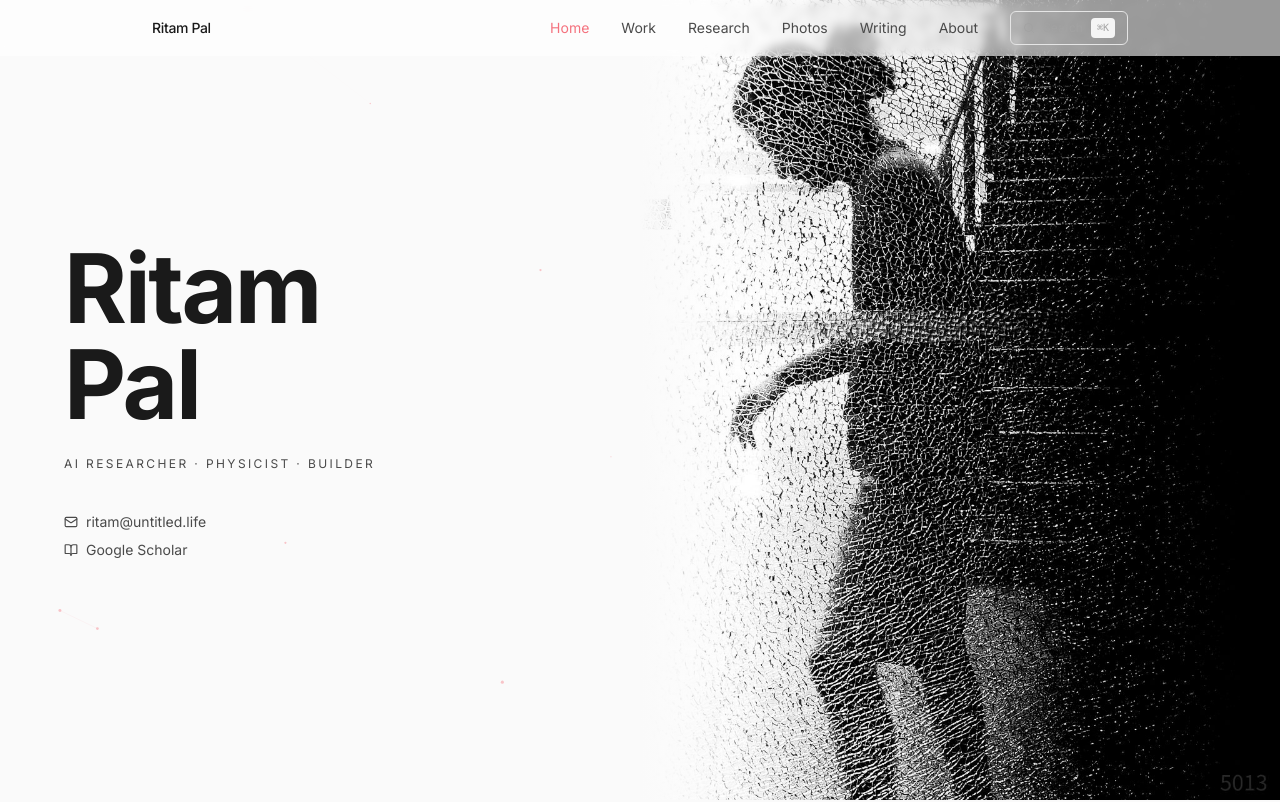
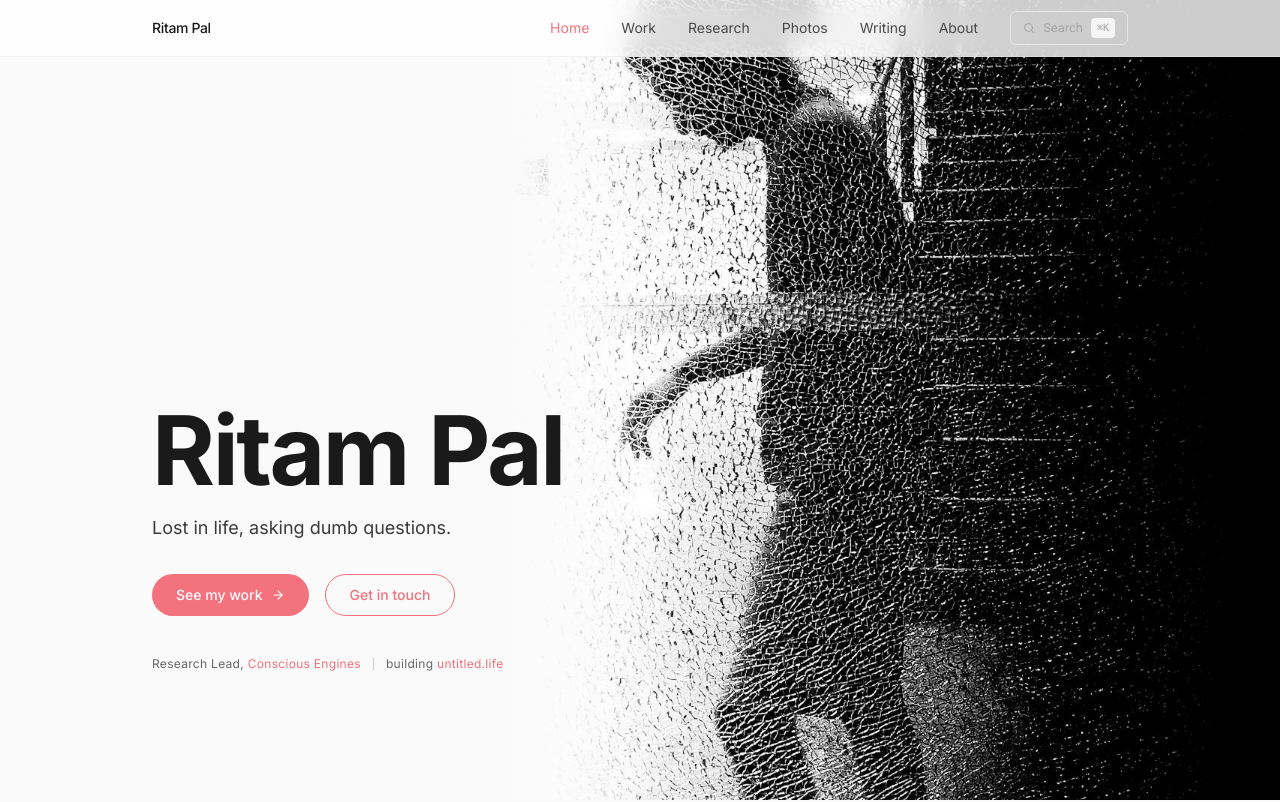
Before and after one commit to ritams/ritams.github.io, a Next.js app: page / in a window 1280 px wide. Shown: the top 802 px of the page. Built offline with nearby package versions, Linux system fonts and the light colour scheme.

Commit message:
Hero rework: image 3/5 right, text overlay, accent buttons, rounded cards, frosted nav, spacious inner pages

```diff
--- a/app/about/page.tsx
+++ b/app/about/page.tsx
@@ -37,7 +37,7 @@ function CopyEmail() {
 export default function AboutPage() {
   return (
     <PageWrapper>
-      <div className="max-w-5xl mx-auto px-6 pt-20 pb-12">
+      <div className="max-w-5xl mx-auto px-6 pt-28 pb-20">
         <div className="grid md:grid-cols-[280px_1fr] gap-12 md:gap-16">
           {/* Photo + contact sidebar */}
           <motion.div
@@ -46,7 +46,7 @@ export default function AboutPage() {
             transition={{ duration: 0.5 }}
             className="space-y-6"
           >
-            <div className="w-full rounded-lg overflow-hidden">
+            <div className="w-full rounded-xl overflow-hidden">
               <Image
                 src="/ritam-silhouette.jpg"
                 alt="Ritam Pal"
--- a/app/page.tsx
+++ b/app/page.tsx
@@ -1,115 +1,10 @@
 'use client';
 
-import { useEffect, useRef } from 'react';
 import Image from 'next/image';
 import Link from 'next/link';
 import { motion } from 'framer-motion';
-import { ArrowRight, Mail, BookOpen } from 'lucide-react';
+import { ArrowRight } from 'lucide-react';
 import PageWrapper from '@/components/PageWrapper';
-
-// A minimal generative art element — slowly drifting connected dots
-function ConstellationCanvas() {
-  const canvasRef = useRef<HTMLCanvasElement>(null);
-
-  useEffect(() => {
-    const canvas = canvasRef.current;
-    if (!canvas) return;
-    const ctx = canvas.getContext('2d');
-    if (!ctx) return;
-
-    let animId: number;
-    let width = 0;
-    let height = 0;
-
-    interface Point {
-      x: number;
-      y: number;
-      vx: number;
-      vy: number;
-      r: number;
-    }
-
-    let points: Point[] = [];
-    const TERRACOTTA = '#F4727E';
-
-    const resize = () => {
-      width = canvas.parentElement?.clientWidth || window.innerWidth;
-      height = canvas.parentElement?.clientHeight || 400;
-      canvas.width = width;
-      canvas.height = height;
-    };
-
-    const init = () => {
-      resize();
-      const count = Math.min(Math.floor(width / 80), 12);
-      points = Array.from({ length: count }, () => ({
-        x: Math.random() * width,
-        y: Math.random() * height,
-        vx: (Math.random() - 0.5) * 0.3,
-        vy: (Math.random() - 0.5) * 0.3,
-        r: Math.random() * 1.5 + 0.5,
-      }));
-    };
-
-    const draw = () => {
-      ctx.clearRect(0, 0, width, height);
-
-      for (const p of points) {
-        p.x += p.vx;
-        p.y += p.vy;
-        if (p.x < 0 || p.x > width) p.vx *= -1;
-        if (p.y < 0 || p.y > height) p.vy *= -1;
-      }
-
-      const maxDist = 180;
-      for (let i = 0; i < points.length; i++) {
-        for (let j = i + 1; j < points.length; j++) {
-          const dx = points[i].x - points[j].x;
-          const dy = points[i].y - points[j].y;
-          const dist = Math.sqrt(dx * dx + dy * dy);
-          if (dist < maxDist) {
-            const alpha = (1 - dist / maxDist) * 0.15;
-            ctx.strokeStyle = TERRACOTTA;
-            ctx.globalAlpha = alpha;
-            ctx.lineWidth = 0.5;
-            ctx.beginPath();
-            ctx.moveTo(points[i].x, points[i].y);
-            ctx.lineTo(points[j].x, points[j].y);
-            ctx.stroke();
-          }
-        }
-      }
-
-      for (const p of points) {
-        ctx.globalAlpha = 0.4;
-        ctx.fillStyle = TERRACOTTA;
-        ctx.beginPath();
-        ctx.arc(p.x, p.y, p.r, 0, Math.PI * 2);
-        ctx.fill();
-      }
-
-      ctx.globalAlpha = 1;
-      animId = requestAnimationFrame(draw);
-    };
-
-    init();
-    draw();
-    window.addEventListener('resize', init);
-
-    return () => {
-      cancelAnimationFrame(animId);
-      window.removeEventListener('resize', init);
-    };
-  }, []);
-
-  return (
-    <canvas
-      ref={canvasRef}
-      className="absolute inset-0 w-full h-full pointer-events-none"
-      aria-hidden="true"
-    />
-  );
-}
 
 const exploreCards = [
   { href: '/work', label: 'Work', tags: 'AI · Startups · Engineering' },
@@ -121,14 +16,15 @@ const exploreCards = [
 export default function HomePage() {
   return (
     <PageWrapper>
-      {/* Hero — barnali-style: photo left, name + tagline right, minimal */}
-      <section className="relative min-h-screen -mt-14 pt-0 grid md:grid-cols-2">
-        {/* Photo — fills left half, bleeds behind nav */}
+      {/* Hero — image 3/5 width from right, text overlaid */}
+      <section className="relative min-h-screen -mt-14">
+        {/* Background image — 3/5 width, right-aligned */}
         <motion.div
           initial={{ opacity: 0 }}
           animate={{ opacity: 1 }}
-          transition={{ duration: 0.8 }}
-          className="relative hidden md:block order-2"
+          transition={{ duration: 1 }}
+          className="absolute top-0 right-0 bottom-0 hidden md:block"
+          style={{ width: '60%' }}
         >
           <Image
             src="/ritam-silhouette.jpg"
@@ -137,82 +33,87 @@ export default function HomePage() {
             className="object-cover object-center"
             priority
           />
-          <div className="absolute inset-y-0 left-0 w-24 bg-gradient-to-r from-[#fafafa] to-transparent" />
+          {/* Subtle gradient on left edge for seamless blend */}
+          <div className="absolute inset-y-0 left-0 w-32 bg-gradient-to-r from-[#fafafa] to-transparent" />
         </motion.div>
 
-        {/* Text — right side, like barnali: just name, tagline, contact */}
-        <div className="relative flex items-center order-1 md:order-1">
-          <div className="absolute inset-0 overflow-hidden">
-            <ConstellationCanvas />
-          </div>
+        {/* Mobile: full-width image */}
+        <motion.div
+          initial={{ opacity: 0 }}
+          animate={{ opacity: 1 }}
+          transition={{ duration: 1 }}
+          className="absolute inset-0 md:hidden"
+        >
+          <Image
+            src="/ritam-silhouette.jpg"
+            alt="Ritam Pal"
+            fill
+            className="object-cover object-top"
+            priority
+          />
+          <div className="absolute inset-0 bg-gradient-to-t from-[#fafafa]/90 via-[#fafafa]/40 to-transparent" />
+        </motion.div>
 
-          <div className="relative z-10 px-6 md:px-16 py-32 md:py-0">
+        {/* Text content — aligned with nav (max-w-5xl mx-auto px-6) */}
+        <div className="relative z-10 max-w-5xl mx-auto px-6 min-h-screen flex flex-col justify-end pb-24 md:pb-32">
           <motion.h1
             initial={{ opacity: 0, y: 20 }}
             animate={{ opacity: 1, y: 0 }}
-              transition={{ duration: 0.6, delay: 0.2 }}
+            transition={{ duration: 0.6, delay: 0.3 }}
             className="text-6xl md:text-8xl font-bold tracking-tight text-[#1a1a1a] leading-[1.05]"
           >
-              Ritam<br />Pal
+            Ritam Pal
           </motion.h1>
 
           <motion.p
             initial={{ opacity: 0, y: 20 }}
             animate={{ opacity: 1, y: 0 }}
-              transition={{ duration: 0.6, delay: 0.35 }}
-              className="mt-6 text-xs text-[#4a4a4a] tracking-[0.2em] uppercase"
+            transition={{ duration: 0.6, delay: 0.45 }}
+            className="mt-4 text-base md:text-lg text-[#3a3a3a] max-w-md"
           >
-              AI Researcher &middot; Physicist &middot; Builder
+            Lost in life, asking dumb questions.
           </motion.p>
 
+          {/* Buttons */}
           <motion.div
             initial={{ opacity: 0, y: 20 }}
             animate={{ opacity: 1, y: 0 }}
-              transition={{ duration: 0.6, delay: 0.5 }}
-              className="mt-10 space-y-2"
+            transition={{ duration: 0.6, delay: 0.6 }}
+            className="mt-8 flex gap-4"
           >
-              <a
-                href="mailto:ritam@untitled.life"
-                className="flex items-center gap-2 text-sm text-[#4a4a4a] hover:text-terracotta transition-colors"
+            <Link
+              href="/work"
+              className="inline-flex items-center gap-2 px-6 py-2.5 bg-terracotta text-white text-sm font-medium rounded-full hover:bg-[#e0626e] transition-colors"
             >
-                <Mail size={14} />
-                ritam@untitled.life
-              </a>
-              <a
-                href="https://scholar.google.com/citations?user=9_ndyPcAAAAJ&hl=en"
-                target="_blank"
-                rel="noopener noreferrer"
-                className="flex items-center gap-2 text-sm text-[#4a4a4a] hover:text-terracotta transition-colors"
+              See my work
+              <ArrowRight size={14} />
+            </Link>
+            <Link
+              href="/about#contact"
+              className="inline-flex items-center gap-2 px-6 py-2.5 border border-terracotta text-terracotta text-sm font-medium rounded-full hover:bg-terracotta hover:text-white transition-colors"
             >
-                <BookOpen size={14} />
-                Google Scholar
-              </a>
+              Get in touch
+            </Link>
           </motion.div>
-          </div>
-        </div>
 
-        {/* Mobile: photo as tight banner */}
+          {/* Affiliation line with divider */}
           <motion.div
             initial={{ opacity: 0 }}
             animate={{ opacity: 1 }}
-          transition={{ duration: 0.8 }}
-          className="md:hidden order-first relative h-48 overflow-hidden"
+            transition={{ duration: 0.6, delay: 0.75 }}
+            className="mt-10 flex items-center gap-3 text-xs text-[#666] tracking-wide"
           >
-          <Image
-            src="/ritam-silhouette.jpg"
-            alt="Ritam Pal"
-            fill
-            className="object-cover object-top scale-110"
-            priority
-          />
-          <div className="absolute inset-x-0 bottom-0 h-12 bg-gradient-to-t from-[#fafafa] to-transparent" />
+            <span>Research Lead, <a href="https://consciousengines.ai" target="_blank" rel="noopener noreferrer" className="text-terracotta hover:underline">Conscious Engines</a></span>
+            <span className="w-px h-3 bg-[#ccc]" />
+            <span>building <a href="https://untitled.life" target="_blank" rel="noopener noreferrer" className="text-terracotta hover:underline">untitled.life</a></span>
           </motion.div>
+        </div>
       </section>
 
-      {/* Explore cards — barnali-style grid */}
+      {/* Explore cards — rounded to match site aesthetic */}
       <section className="max-w-5xl mx-auto px-6 py-16">
         <p className="text-xs uppercase tracking-widest text-neutral-400 mb-8">Explore</p>
-        <div className="grid grid-cols-2 md:grid-cols-4 gap-px bg-neutral-200">
+        <div className="grid grid-cols-2 md:grid-cols-4 gap-4">
           {exploreCards.map((item, i) => (
             <motion.div
               key={item.href}
@@ -222,7 +123,7 @@ export default function HomePage() {
             >
               <Link
                 href={item.href}
-                className="block bg-[#fafafa] hover:bg-white p-8 h-full transition-colors group border-l-2 border-l-transparent hover:border-l-terracotta"
+                className="block bg-[#f5f5f5] hover:bg-[#eeeeee] p-8 h-full rounded-xl transition-colors group"
               >
                 <span className="text-xs text-neutral-300 font-light">
                   {String(i + 1).padStart(2, '0')}
--- a/app/photos/page.tsx
+++ b/app/photos/page.tsx
@@ -14,7 +14,7 @@ const aspectMap: Record<string, string> = {
 export default function PhotosPage() {
   return (
     <PageWrapper>
-      <div className="max-w-5xl mx-auto px-6 pt-20 pb-12">
+      <div className="max-w-5xl mx-auto px-6 pt-28 pb-20">
         <motion.h1
           initial={{ opacity: 0, y: 16 }}
           animate={{ opacity: 1, y: 0 }}
@@ -39,7 +39,7 @@ export default function PhotosPage() {
               initial={{ opacity: 0, y: 20 }}
               animate={{ opacity: 1, y: 0 }}
               transition={{ duration: 0.4, delay: 0.15 + i * 0.06 }}
-              className={`break-inside-avoid rounded-lg bg-[#f5f5f5] ${aspectMap[photo.aspect]} flex items-center justify-center`}
+              className={`break-inside-avoid rounded-xl bg-[#f5f5f5] ${aspectMap[photo.aspect]} flex items-center justify-center`}
             >
               <Camera
                 size={24}
--- a/app/work/page.tsx
+++ b/app/work/page.tsx
@@ -8,7 +8,7 @@ import { workItems } from '@/lib/data';
 export default function WorkPage() {
   return (
     <PageWrapper>
-      <div className="max-w-5xl mx-auto px-6 pt-20 pb-12">
+      <div className="max-w-5xl mx-auto px-6 pt-28 pb-20">
         <motion.h1
           initial={{ opacity: 0, y: 16 }}
           animate={{ opacity: 1, y: 0 }}
@@ -27,14 +27,14 @@ export default function WorkPage() {
           taking rigorous thinking and turning it into systems that work.
         </motion.p>
 
-        <div className="mt-14 space-y-8">
+        <div className="mt-16 space-y-6">
           {workItems.map((item, i) => (
             <motion.div
               key={item.title}
               initial={{ opacity: 0, y: 20 }}
               animate={{ opacity: 1, y: 0 }}
               transition={{ duration: 0.4, delay: 0.15 + i * 0.08 }}
-              className="group relative p-6 md:p-8 rounded-lg bg-[#f5f5f5] hover:bg-[#eeeeee] transition-colors"
+              className="group relative p-6 md:p-8 rounded-xl bg-[#f5f5f5] hover:bg-[#eeeeee] transition-colors"
             >
               <div className="flex flex-col md:flex-row md:items-start md:justify-between gap-3">
                 <div className="flex-1">
--- a/app/writing/page.tsx
+++ b/app/writing/page.tsx
@@ -8,7 +8,7 @@ import { writingItems } from '@/lib/data';
 export default function WritingPage() {
   return (
     <PageWrapper>
-      <div className="max-w-5xl mx-auto px-6 pt-20 pb-12">
+      <div className="max-w-5xl mx-auto px-6 pt-28 pb-20">
         <motion.h1
           initial={{ opacity: 0, y: 16 }}
           animate={{ opacity: 1, y: 0 }}
@@ -36,7 +36,7 @@ export default function WritingPage() {
               initial={{ opacity: 0, y: 16 }}
               animate={{ opacity: 1, y: 0 }}
               transition={{ duration: 0.4, delay: 0.15 + i * 0.08 }}
-              className="group flex items-start justify-between gap-4 p-5 rounded-lg bg-[#f5f5f5] hover:bg-[#eeeeee] transition-colors"
+              className="group flex items-start justify-between gap-4 p-6 rounded-xl bg-[#f5f5f5] hover:bg-[#eeeeee] transition-colors"
             >
               <div className="flex-1 min-w-0">
                 <h2 className="text-sm font-medium text-[#1a1a1a] group-hover:text-terracotta transition-colors">
--- a/components/Nav.tsx
+++ b/components/Nav.tsx
@@ -18,7 +18,7 @@ export default function Nav() {
   };
 
   return (
-    <nav className="fixed top-0 left-0 right-0 z-50 backdrop-blur-sm bg-white/60">
+    <nav className="fixed top-0 left-0 right-0 z-50 backdrop-blur-md bg-white/80 border-b border-neutral-200/50">
       <div className="max-w-5xl mx-auto px-6 h-14 flex items-center justify-between">
         <Link
           href="/"
```
Also changed, not shown: app/research/page.tsx (+4 -4 lines). Lines whose indentation alone changed are shown as unchanged.
